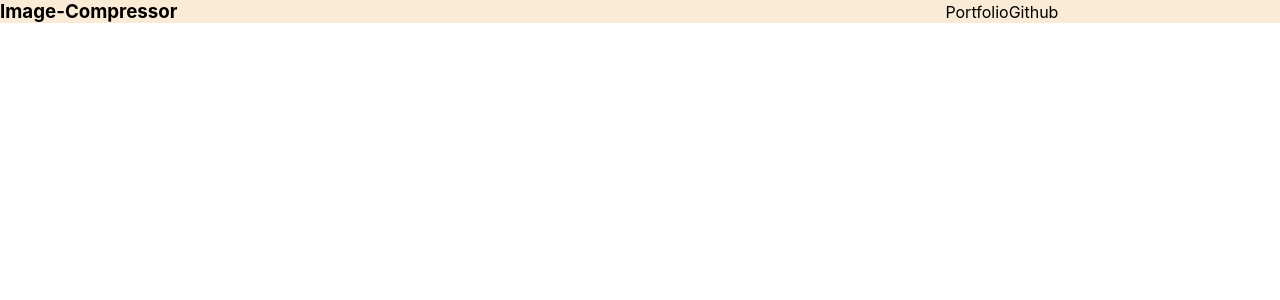
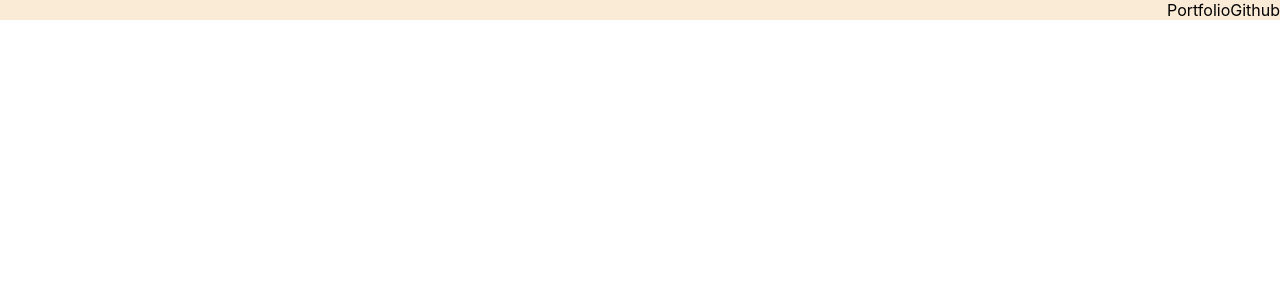
Before and after one commit to NixonOjiem/Image-compressor, a React (Create React App) app: page / in a window 1280 px wide. Shown: the top 300 px of the page. Built offline with nearby package versions, Linux system fonts and the light colour scheme.

Commit message:
Second commit with basic Header information

```diff
--- a/src/App.css
+++ b/src/App.css
@@ -5,14 +5,14 @@
 }
 .Navigation-bar{
   background-color: antiquewhite;
-  display: flex;
+  overflow: auto;
   align-items: center;
 }
 .Navigation-bar h3{
 
 }
-.Navigation-bar ul{
+.List-items{
   display: flex;
   list-style: none;
-  margin-left: 60vw;
+  float: right;
 }
--- a/src/components/NavigationBar.js
+++ b/src/components/NavigationBar.js
@@ -3,8 +3,8 @@ import React from 'react'
 function NavigationBar() {
   return (
     <div className='Navigation-bar'>
-        <h3>Image-Compressor</h3>
-        <ul>
+        {/* <h3>Image-Compressor</h3> */}
+        <ul className="List-items">
             <li><a>Portfolio</a></li>
             <li><a>Github</a></li>
         </ul>
```
